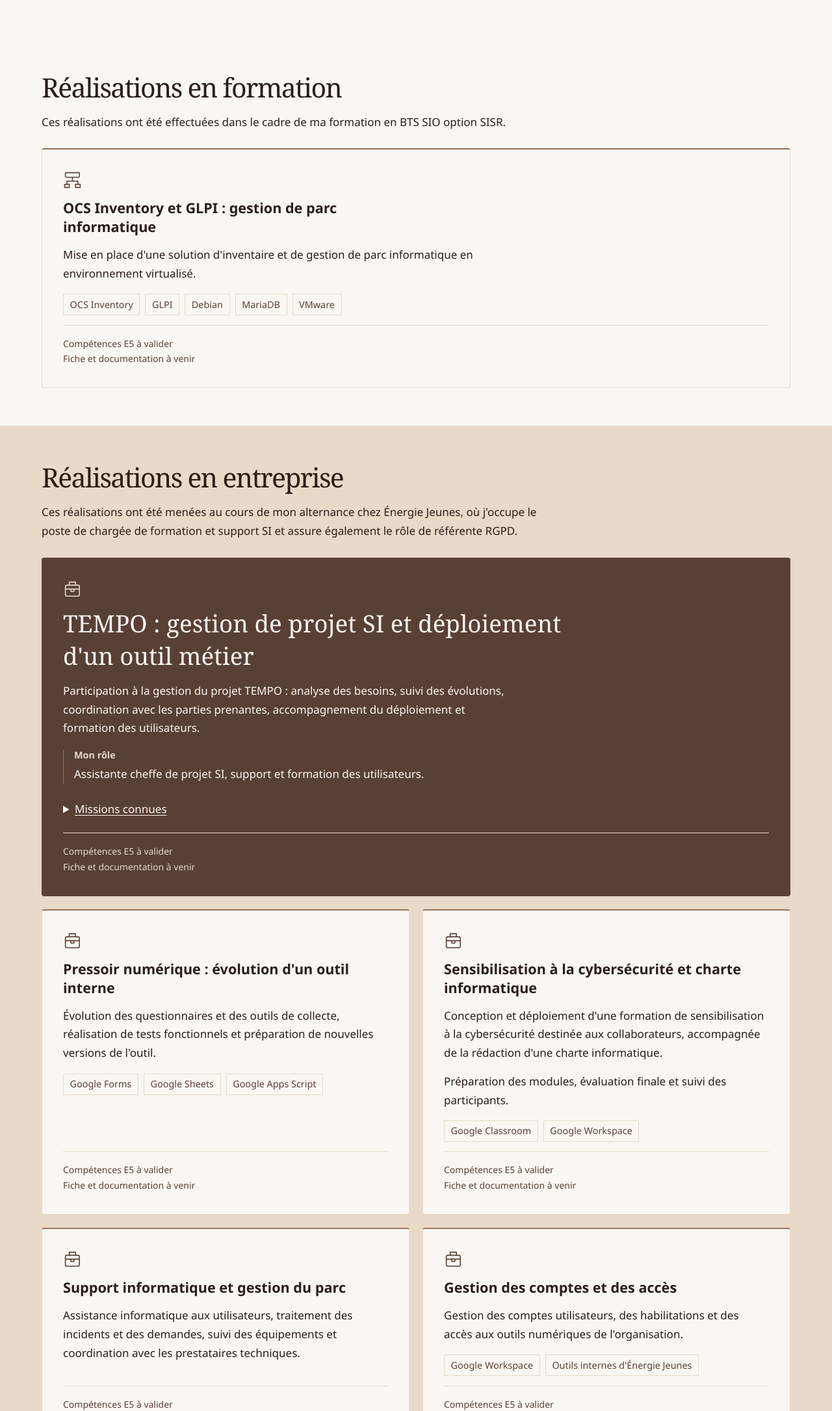
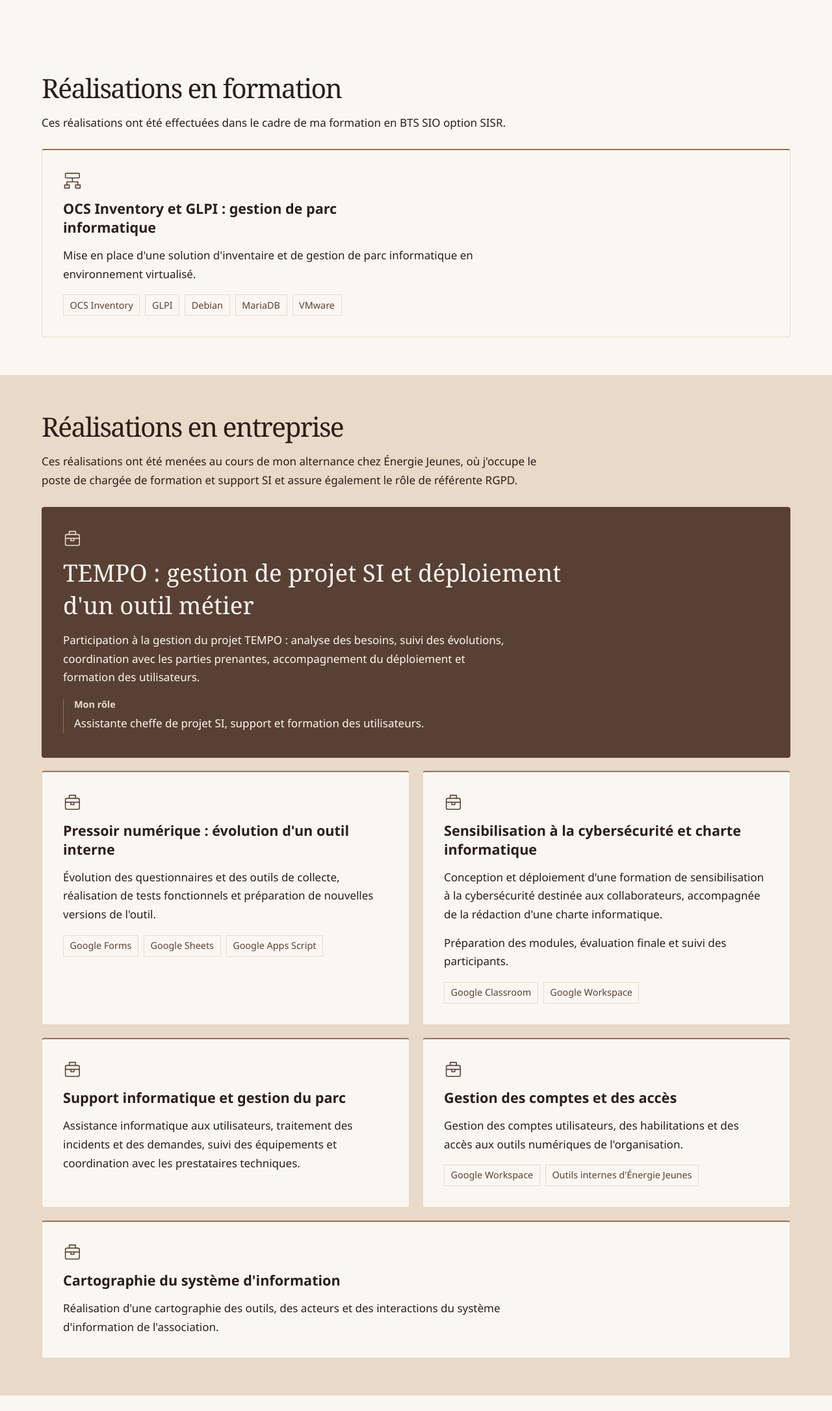
Before and after one commit to imriiama/portfolio-bts-sio, a plain HTML site: page e5.html in a window 1280 px wide. Shown: the part 629-2800 px from the top of the page at 65% size. Drawn offline with Linux system fonts and the light colour scheme.

Commit message:
Simplify E5 cards and align shared page branding

```diff
--- a/assets/e5.css
+++ b/assets/e5.css
@@ -4,6 +4,8 @@
 .e5-page h3 { font-size: 1.35rem; line-height: 1.35; }
 .e5-page .eyebrow { font-size: .875rem; }
 .e5-page .text-link { font-size: 1rem; }
+.e5-page .site-footer { font-size: 1rem; }
+.e5-page #navigation a { font-size: .9375rem; }
 .e5-page .block { padding-block: clamp(2.25rem, 4.5vw, 3.75rem); }
 .e5-page [id] { scroll-margin-top: 1.5rem; }
 .e5-intro { padding-block: clamp(2.5rem, 5vw, 4.5rem); }
@@ -26,19 +28,14 @@
 .e5-card p { max-width: 70ch; }
 .e5-tools { display: flex; flex-wrap: wrap; gap: .35rem .5rem; list-style: none; padding: 0; margin: .15rem 0 0; }
 .e5-tools li { border: 1px solid var(--beige); padding: .2rem .6rem; color: var(--chocolat); font-size: .9rem; }
-.e5-card-status { margin-top: auto; padding-top: 1rem; width: 100%; border-top: 1px solid var(--beige); color: var(--chocolat); font-size: .875rem; }
 .e5-enterprise { background: var(--beige); }
 .e5-page .e5-tempo { grid-column: 1 / -1; background: var(--chocolat); color: var(--ivoire); border-color: var(--chocolat); }
-.e5-tempo .e5-card-icon, .e5-tempo .e5-card-status { color: var(--beige); }
+.e5-tempo .e5-card-icon { color: var(--beige); }
 .e5-tempo h3 { font-family: var(--display); font-weight: 400; font-size: clamp(1.8rem, 3vw, 2.3rem); max-width: 38ch; }
 .e5-role { border-left: 1px solid var(--moka); padding-left: 1rem; margin-block: .3rem; }
 .e5-role h4 { font-size: .9rem; margin-bottom: .4rem; color: var(--beige); }
-.e5-missions { width: 100%; }
-.e5-missions summary { cursor: pointer; padding-block: .4rem; width: fit-content; text-underline-offset: .2em; text-decoration: underline; }
-.e5-missions ul { padding-left: 1.2rem; margin: .6rem 0; columns: 2; column-gap: 2rem; }
-.e5-missions li { break-inside: avoid; padding-bottom: .35rem; }
 .e5-enterprise .e5-card:last-child { grid-column: 1 / -1; }
-.e5-training { grid-template-columns: minmax(0, 1fr); }
+.e5-training > .e5-card:only-child { grid-column: 1 / -1; }
 .e5-back { padding-bottom: 2.5rem; }
 @media (max-width: 56rem) {
   .e5-intro-layout { gap: 2rem; }
@@ -48,6 +45,5 @@
 @media (max-width: 42rem) {
   .e5-intro-layout, .e5-tableau { grid-template-columns: minmax(0, 1fr); }
   .e5-intro-copy { padding: 1.5rem 0 0; border-left: 0; border-top: 1px solid var(--moka); }
-  .e5-missions ul { columns: 1; }
   .e5-document { padding: 1.5rem; }
 }
--- a/e5.html
+++ b/e5.html
@@ -12,7 +12,7 @@
     <a class="skip" href="#contenu">Aller au contenu</a>
     <header class="site-header">
       <div class="wrap header-inner">
-        <a class="brand" href="index.html">Portfolio <span>BTS SIO SISR</span></a>
+        <a class="brand" href="index.html">Portfolio</a>
         <button class="menu-button" type="button" aria-expanded="false" aria-controls="navigation" hidden>Menu</button>
         <nav id="navigation" aria-label="Navigation principale">
           <ul>
@@ -67,11 +67,7 @@
               <p>Mise en place d'une solution d'inventaire et de gestion de parc informatique en environnement virtualisé.</p>
 
               <ul class="e5-tools" aria-label="Technologies et outils"><li>OCS Inventory</li><li>GLPI</li><li>Debian</li><li>MariaDB</li><li>VMware</li></ul>
-              <!-- Ajouter ici les compétences validées, puis les liens réels vers la fiche et les documentations. -->
-              <div class="e5-card-status">
-                <p>Compétences E5 à valider</p>
-                <p>Fiche et documentation à venir</p>
-              </div>
+              <!-- À réception de la fiche, rendre le titre cliquable avec son chemin relatif. Ajouter ensuite les compétences validées et les documentations. -->
             </article>
           </div>
         </section>
@@ -89,24 +85,8 @@
               <h3 id="tempo-titre">TEMPO : gestion de projet SI et déploiement d'un outil métier</h3>
               <p>Participation à la gestion du projet TEMPO : analyse des besoins, suivi des évolutions, coordination avec les parties prenantes, accompagnement du déploiement et formation des utilisateurs.</p>
               <div class="e5-role"><h4>Mon rôle</h4><p>Assistante cheffe de projet SI, support et formation des utilisateurs.</p></div>
-                <details class="e5-missions">
-                  <summary>Missions connues</summary>
-                  <ul>
-                    <li>Participation aux réunions de suivi.</li>
-                    <li>Analyse des besoins des utilisateurs.</li>
-                    <li>Contribution à la priorisation des évolutions.</li>
-                    <li>Coordination avec les parties prenantes et le prestataire.</li>
-                    <li>Suivi des anomalies et des demandes d'évolution.</li>
-                    <li>Formation et accompagnement des utilisateurs.</li>
-                    <li>Participation à l'amélioration continue.</li>
-                  </ul>
-                </details>
 
-              <!-- Ajouter ici les compétences validées, puis les liens réels vers la fiche et les documentations. -->
-              <div class="e5-card-status">
-                <p>Compétences E5 à valider</p>
-                <p>Fiche et documentation à venir</p>
-              </div>
+              <!-- À réception de la fiche, rendre le titre cliquable avec son chemin relatif. Ajouter ensuite les compétences validées et les documentations. -->
             </article>
             <article class="project e5-card" id="pressoir" aria-labelledby="pressoir-titre">
               <!-- Remplacer ce repère graphique par une image réelle avec un texte alternatif pertinent, lorsqu’elle sera disponible. -->
@@ -115,11 +95,7 @@
               <p>Évolution des questionnaires et des outils de collecte, réalisation de tests fonctionnels et préparation de nouvelles versions de l'outil.</p>
 
               <ul class="e5-tools" aria-label="Technologies et outils"><li>Google Forms</li><li>Google Sheets</li><li>Google Apps Script</li></ul>
-              <!-- Ajouter ici les compétences validées, puis les liens réels vers la fiche et les documentations. -->
-              <div class="e5-card-status">
-                <p>Compétences E5 à valider</p>
-                <p>Fiche et documentation à venir</p>
-              </div>
+              <!-- À réception de la fiche, rendre le titre cliquable avec son chemin relatif. Ajouter ensuite les compétences validées et les documentations. -->
             </article>
             <article class="project e5-card" id="sensibilisation" aria-labelledby="sensibilisation-titre">
               <!-- Remplacer ce repère graphique par une image réelle avec un texte alternatif pertinent, lorsqu’elle sera disponible. -->
@@ -128,11 +104,7 @@
               <p>Conception et déploiement d'une formation de sensibilisation à la cybersécurité destinée aux collaborateurs, accompagnée de la rédaction d'une charte informatique.</p>
               <p>Préparation des modules, évaluation finale et suivi des participants.</p>
               <ul class="e5-tools" aria-label="Technologies et outils"><li>Google Classroom</li><li>Google Workspace</li></ul>
-              <!-- Ajouter ici les compétences validées, puis les liens réels vers la fiche et les documentations. -->
-              <div class="e5-card-status">
-                <p>Compétences E5 à valider</p>
-                <p>Fiche et documentation à venir</p>
-              </div>
+              <!-- À réception de la fiche, rendre le titre cliquable avec son chemin relatif. Ajouter ensuite les compétences validées et les documentations. -->
             </article>
             <article class="project e5-card" id="support" aria-labelledby="support-titre">
               <!-- Remplacer ce repère graphique par une image réelle avec un texte alternatif pertinent, lorsqu’elle sera disponible. -->
@@ -141,11 +113,7 @@
               <p>Assistance informatique aux utilisateurs, traitement des incidents et des demandes, suivi des équipements et coordination avec les prestataires techniques.</p>
 
 
-              <!-- Ajouter ici les compétences validées, puis les liens réels vers la fiche et les documentations. -->
-              <div class="e5-card-status">
-                <p>Compétences E5 à valider</p>
-                <p>Fiche et documentation à venir</p>
-              </div>
+              <!-- À réception de la fiche, rendre le titre cliquable avec son chemin relatif. Ajouter ensuite les compétences validées et les documentations. -->
             </article>
             <article class="project e5-card" id="acces" aria-labelledby="acces-titre">
               <!-- Remplacer ce repère graphique par une image réelle avec un texte alternatif pertinent, lorsqu’elle sera disponible. -->
@@ -154,11 +122,7 @@
               <p>Gestion des comptes utilisateurs, des habilitations et des accès aux outils numériques de l'organisation.</p>
 
               <ul class="e5-tools" aria-label="Technologies et outils"><li>Google Workspace</li><li>Outils internes d'Énergie Jeunes</li></ul>
-              <!-- Ajouter ici les compétences validées, puis les liens réels vers la fiche et les documentations. -->
-              <div class="e5-card-status">
-                <p>Compétences E5 à valider</p>
-                <p>Fiche et documentation à venir</p>
-              </div>
+              <!-- À réception de la fiche, rendre le titre cliquable avec son chemin relatif. Ajouter ensuite les compétences validées et les documentations. -->
             </article>
             <article class="project e5-card" id="cartographie" aria-labelledby="cartographie-titre">
               <!-- Remplacer ce repère graphique par une image réelle avec un texte alternatif pertinent, lorsqu’elle sera disponible. -->
@@ -167,11 +131,7 @@
               <p>Réalisation d'une cartographie des outils, des acteurs et des interactions du système d'information de l'association.</p>
 
 
-              <!-- Ajouter ici les compétences validées, puis les liens réels vers la fiche et les documentations. -->
-              <div class="e5-card-status">
-                <p>Compétences E5 à valider</p>
-                <p>Fiche et documentation à venir</p>
-              </div>
+              <!-- À réception de la fiche, rendre le titre cliquable avec son chemin relatif. Ajouter ensuite les compétences validées et les documentations. -->
             </article>
             </div>
           </div>
@@ -190,11 +150,7 @@
               <p>Développement d'un jeu mobile 2D avec Unity et C#, dans le cadre d'un projet en équipe, puis publication sur Google Play.</p>
 
               <ul class="e5-tools" aria-label="Technologies et outils"><li>Unity</li><li>C#</li></ul>
-              <!-- Ajouter ici les compétences validées, puis les liens réels vers la fiche et les documentations. -->
-              <div class="e5-card-status">
-                <p>Compétences E5 à valider</p>
-                <p>Fiche et documentation à venir</p>
-              </div>
+              <!-- À réception de la fiche, rendre le titre cliquable avec son chemin relatif. Ajouter ensuite les compétences validées et les documentations. -->
             </article>
             <article class="project e5-card" id="roulette-russe" aria-labelledby="roulette-russe-titre">
               <!-- Remplacer ce repère graphique par une image réelle avec un texte alternatif pertinent, lorsqu’elle sera disponible. -->
@@ -203,11 +159,7 @@
               <p>Participation au développement d'un jeu PC, notamment à la programmation des mécaniques de jeu et de l'interface utilisateur.</p>
 
               <ul class="e5-tools" aria-label="Technologies et outils"><li>Unity</li><li>C#</li></ul>
-              <!-- Ajouter ici les compétences validées, puis les liens réels vers la fiche et les documentations. -->
-              <div class="e5-card-status">
-                <p>Compétences E5 à valider</p>
-                <p>Fiche et documentation à venir</p>
-              </div>
+              <!-- À réception de la fiche, rendre le titre cliquable avec son chemin relatif. Ajouter ensuite les compétences validées et les documentations. -->
             </article>
             <article class="project e5-card" id="jeu-2048" aria-labelledby="jeu-2048-titre">
               <!-- Remplacer ce repère graphique par une image réelle avec un texte alternatif pertinent, lorsqu’elle sera disponible. -->
@@ -216,11 +168,7 @@
               <p>Réalisation d'un jeu 2048 en C++ dans le cadre d'un projet de programmation orientée objet.</p>
 
               <ul class="e5-tools" aria-label="Technologies et outils"><li>C++</li></ul>
-              <!-- Ajouter ici les compétences validées, puis les liens réels vers la fiche et les documentations. -->
-              <div class="e5-card-status">
-                <p>Compétences E5 à valider</p>
-                <p>Fiche et documentation à venir</p>
-              </div>
+              <!-- À réception de la fiche, rendre le titre cliquable avec son chemin relatif. Ajouter ensuite les compétences validées et les documentations. -->
             </article>
             <article class="project e5-card" id="portfolio" aria-labelledby="portfolio-titre">
               <!-- Remplacer ce repère graphique par une image réelle avec un texte alternatif pertinent, lorsqu’elle sera disponible. -->
@@ -229,11 +177,7 @@
               <p>Conception et publication d'un site web personnel présentant mon parcours, mes compétences et mes réalisations professionnelles.</p>
 
               <ul class="e5-tools" aria-label="Technologies et outils"><li>HTML</li><li>CSS</li><li>JavaScript</li><li>GitHub Pages</li></ul>
-              <!-- Ajouter ici les compétences validées, puis les liens réels vers la fiche et les documentations. -->
-              <div class="e5-card-status">
-                <p>Compétences E5 à valider</p>
-                <p>Fiche et documentation à venir</p>
-              </div>
+              <!-- À réception de la fiche, rendre le titre cliquable avec son chemin relatif. Ajouter ensuite les compétences validées et les documentations. -->
             </article>
           </div>
         </section>
@@ -244,10 +188,10 @@
     </main>
     <footer class="site-footer">
       <div class="wrap footer-inner">
-        <p>Portfolio BTS SIO SISR · Session 2027</p>
+        <p>Portfolio</p>
         <ul aria-label="Profils professionnels">
           <li><a href="https://github.com/imriiama">GitHub</a></li>
-          <li><span>LinkedIn · À compléter</span></li>
+          <li><a href="https://www.linkedin.com/in/maria-kipanda-tuleki/">LinkedIn</a></li>
         </ul>
       </div>
     </footer>
```
